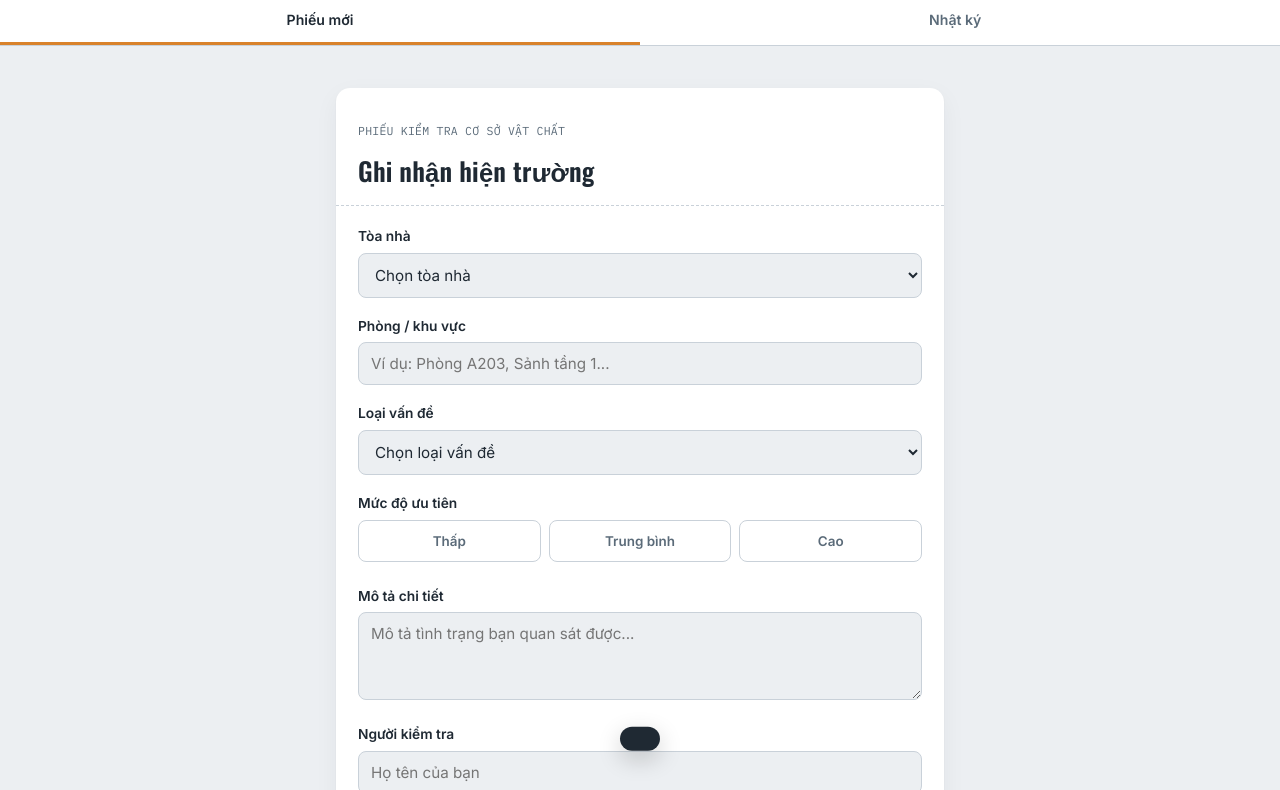
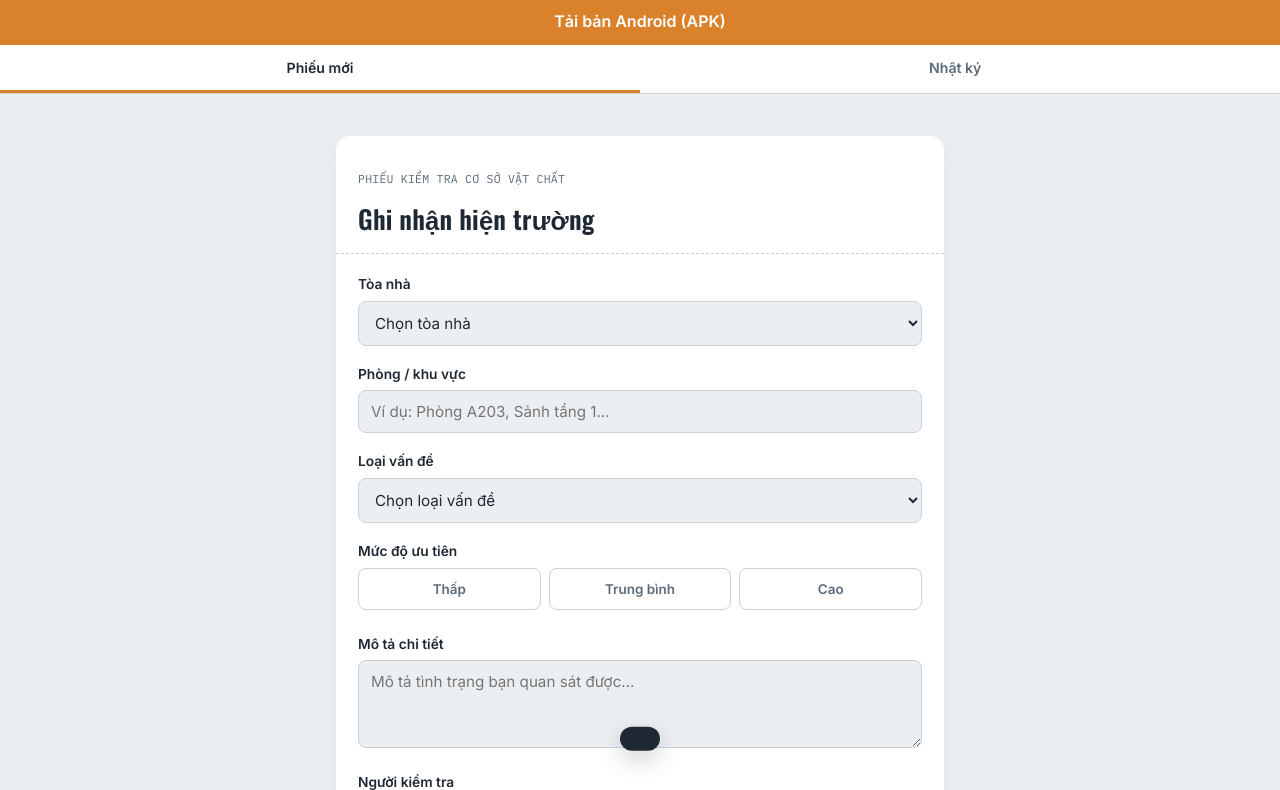
Before and after one commit to DinhCongPhuc/Mini_project_DNT, a website: page public/index.html in a window 1280 px wide. Shown: the part 54-844 px from the top of the page. Drawn offline with nearby package versions, Linux system fonts and the light colour scheme.

Commit message:
Add downloadable APK link1

```diff
--- a/public/index.html
+++ b/public/index.html
@@ -20,6 +20,9 @@
     <span id="netStatusText">Đang kiểm tra…</span>
   </span>
 </header>
+<a href="download/VKU-Field-Survey-v1.apk" download style="display:block;text-align:center;padding:12px;background:#D9822B;color:#fff;text-decoration:none;font-weight:600;">
+  Tải bản Android (APK)
+</a>
 
 <nav class="tabs">
   <button class="tab-btn active" data-view="formView" id="tabForm">
```
